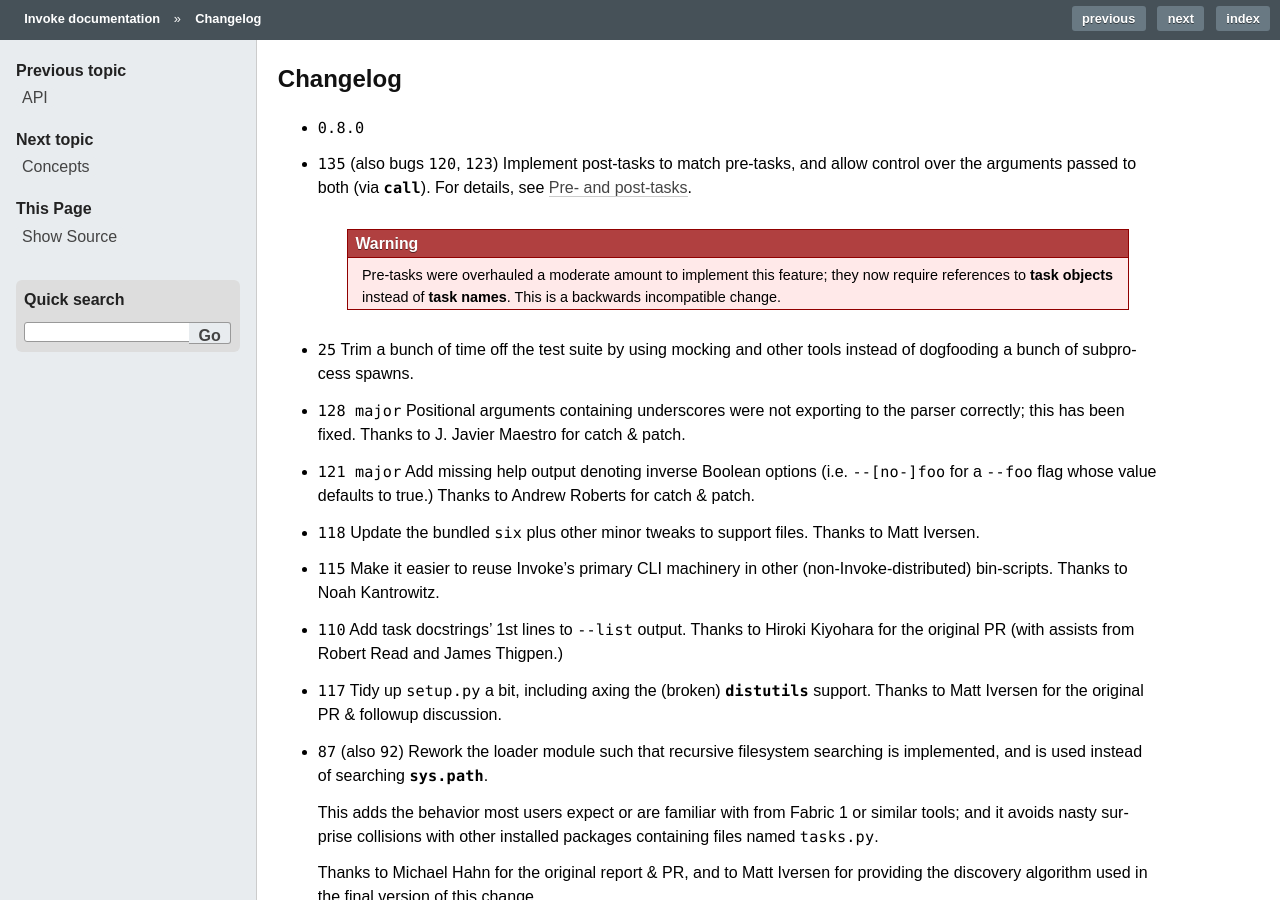
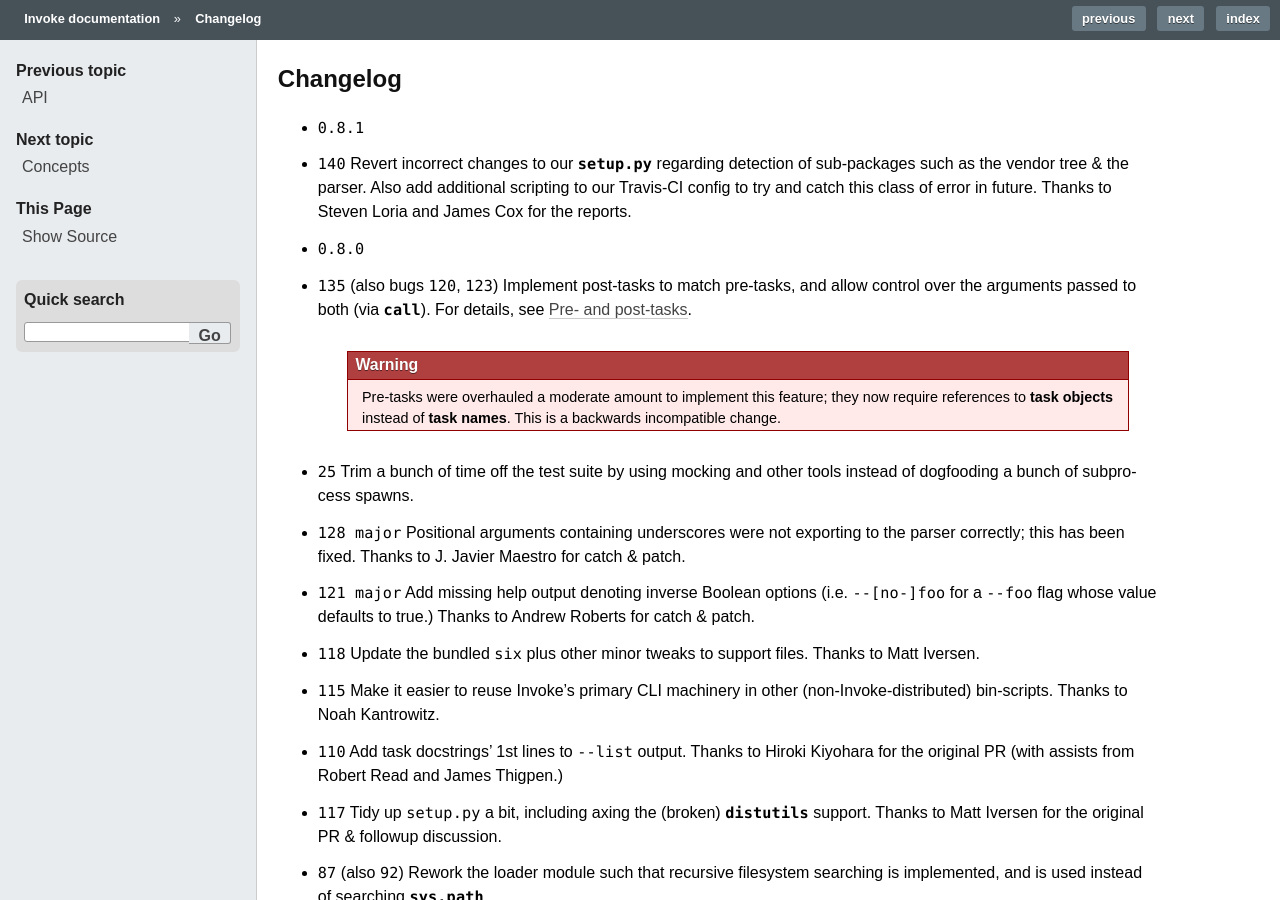
Before and after one commit to pyinvoke/invoke, a Sphinx documentation site: the page built from docs/changelog.rst, in a window 1280 px wide and 900 px high. Built offline with Sphinx 7.4.7, drawn with Linux system fonts in a browser that asks for light colours; cross-references to code outside the pages are shown as plain code.

Commit message:
Changelog re #140, plus 0.8.1 release

```diff
--- a/docs/changelog.rst
+++ b/docs/changelog.rst
@@ -2,6 +2,11 @@
 Changelog
 =========
 
+* :release:`0.8.1 <2014-06-09>`
+* :bug:`140` Revert incorrect changes to our `setup.py` regarding detection of
+  sub-packages such as the vendor tree & the parser. Also add additional
+  scripting to our Travis-CI config to try and catch this class of error in
+  future. Thanks to Steven Loria and James Cox for the reports.
 * :release:`0.8.0 <2014-06-08>`
 * :feature:`135` (also bugs :issue:`120`, :issue:`123`) Implement post-tasks to
   match pre-tasks, and allow control over the arguments passed to both (via
```
